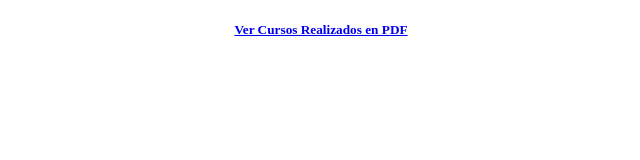
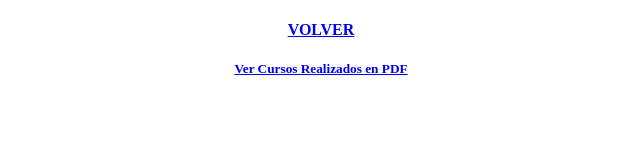
Before and after one commit to MascotaCool/expyref, a plain HTML site: page index.html in a window 1280 px wide. Shown: the whole page, without its empty margins (319-959 px from the left). Drawn offline with Linux system fonts and the light colour scheme.

Commit message:
Update index.html

```diff
--- a/index.html
+++ b/index.html
@@ -7,6 +7,10 @@
 </head>
 <body>
  <center><div>
+	<a class="link-1" href="http://mascotacool.github.io/principal" target="_blank" rel="nofollow">
+	<h4>VOLVER</h4></a>
+	</div>
+	 <div>
 	<a class="link-1" href="https://docs.google.com/document/d/1KoV7MXt6aYhji0dAfd2S36QLYGxBWpcx4SrT0-FxZlU/edit?usp=sharing" target="_blank" rel="nofollow">
 	<h5>Ver Cursos Realizados en PDF</h5></a>
 	</div></center>
```
